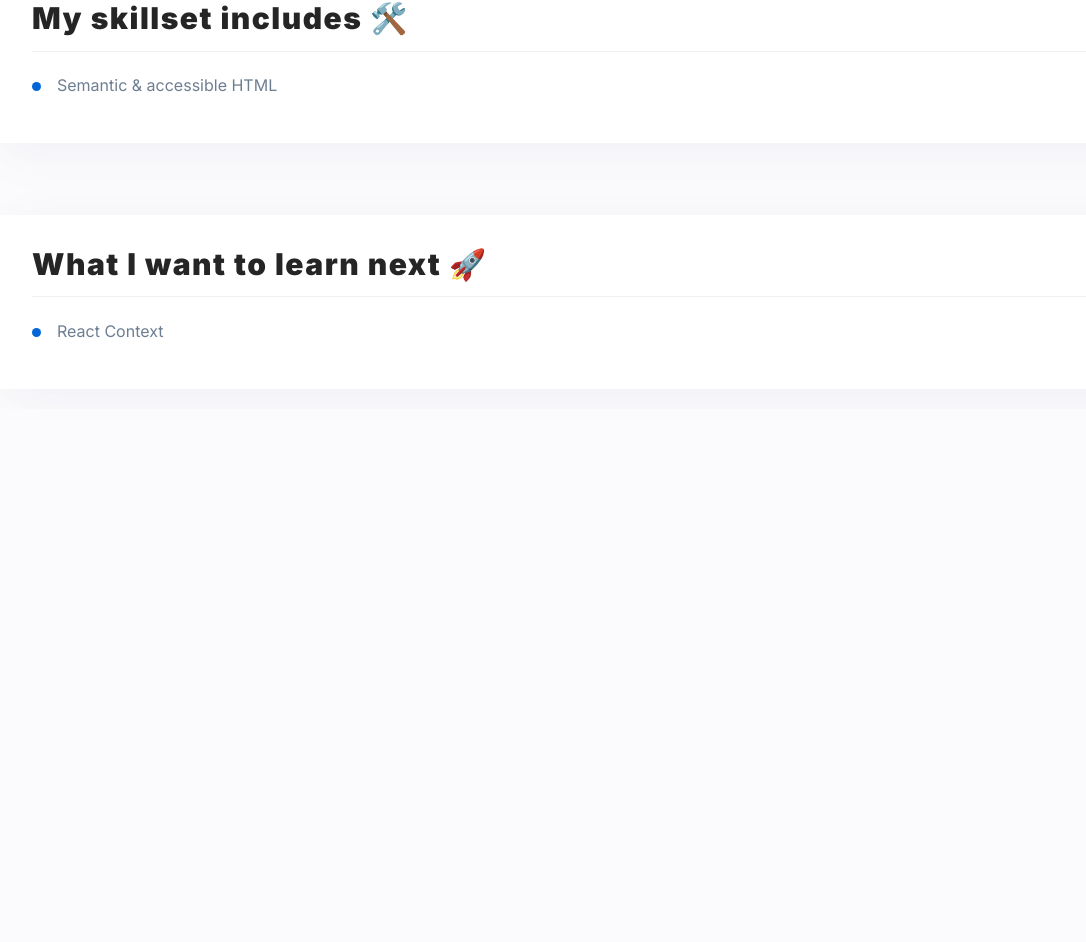
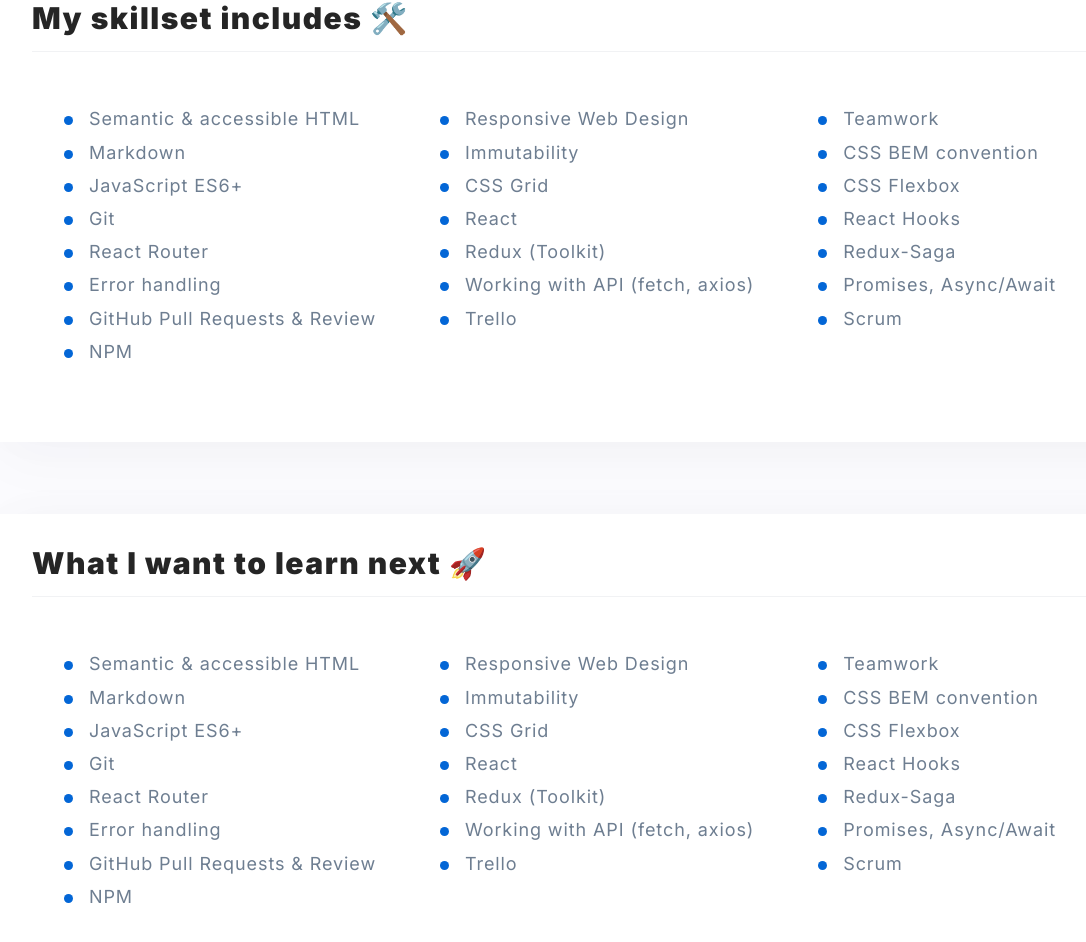
Before and after one commit to AngelikaMallek/homepage, a React (Create React App) app: page / in a window 1280 px wide. Shown: the part 636-1578 px from the top of the page, without its empty margins (52-1138 px from the left). Before the commit the page ends 1045 px from the top, so only its background shows below. Built offline with nearby package versions, Linux system fonts and the light colour scheme.

Commit message:
added skills to section

```diff
--- a/src/App.js
+++ b/src/App.js
@@ -1,28 +1,19 @@
+import { skills } from "./skilset";
 import Container from "./common/Container";
 import Header from "./common/Header";
 import Section from "./common/Section";
-import List from "./features/List";
 
 function App() {
   return (
     <Container>
       <Header />
+      <Section title="My skillset includes 🛠️" body={skills} />
       <Section
-        title={"My skillset includes 🛠️"}
-        body={
-          <List
-            contentList={"Semantic & accessible HTML"}
-          />
+        title="What I want to learn next 🚀"
+        content={
+          "nic"
         }
-        />
-        <Section
-        title={"What I want to learn next 🚀"}
-        body={
-          <List
-            contentList={"React Context"}
-          />
-        }
-        />
+      />
     </Container>
   );
 }
--- a/src/common/Section/index.js
+++ b/src/common/Section/index.js
@@ -1,12 +1,21 @@
-import { StyledSection, Heading, Body } from "./styled";
+import { StyledSection, Heading, Body, StyledList, ListItem, Span } from "./styled";
+import { skills } from "../../skilset";
+import ellipse from "./Ellipse.svg"
 
-const Section = ({ title, body }) => (
+const Section = ({ title }) => (
     <StyledSection>
         <Heading>
             {title}
         </Heading>
         <Body>
-            {body}
+            <StyledList>
+                {skills.map((skill) => (
+                    <ListItem key={skill}>
+                        <img src={ellipse} alt="ellipse"></img>
+                        <Span>{skill}</Span>
+                    </ListItem>
+                ))}
+            </StyledList>
         </Body>
     </StyledSection>
 
--- a/src/common/Section/styled.js
+++ b/src/common/Section/styled.js
@@ -21,3 +21,24 @@
 
 export const Body = styled.div`
 `;
+
+export const StyledList = styled.ul`
+    list-style: none;
+    display: grid;
+    grid-template-columns: auto auto auto;
+    gap: 8px;
+    padding: 30px 32px;
+`;
+
+export const ListItem = styled.li`
+    color: ${({theme}) => theme.colors.scienceBlue};
+    font-size: 18px;
+    font-weight: 400;
+    line-height: 140%;
+    letter-spacing: 0.9px;
+`;
+
+export const Span = styled.span`
+    color: ${({theme}) => theme.colors.slateGray};
+    padding: 0 16px;
+`;
--- a/src/features/List/index.js
+++ /dev/null
@@ -1,15 +0,0 @@
-import { StyledList, ListItem, Span } from "./styled";
-import ellipse from "./Ellipse.svg";
-
-const List = ({contentList}) => (
-    <StyledList>
-        <ListItem>
-            <img src={ellipse}></img>
-            <Span>
-                {contentList}
-            </Span>
-        </ListItem>
-    </StyledList>
-)
-
-export default List;
--- a/src/features/List/styled.js
+++ /dev/null
@@ -1,15 +0,0 @@
-import styled from "styled-components";
-
-export const StyledList = styled.ul`
-    list-style: none;
-    padding: 0;
-`;
-
-export const ListItem = styled.li`
-    color: ${({theme}) => theme.colors.scienceBlue};
-`;
-
-export const Span = styled.span`
-    color: ${({theme}) => theme.colors.slateGray};
-    padding: 0 16px;
-`;
--- /dev/null
+++ b/src/skilset.js
@@ -0,0 +1,25 @@
+
+export const skills = [
+    "Semantic & accessible HTML",
+    "Responsive Web Design",
+    "Teamwork",
+    "Markdown",
+    "Immutability",
+    "CSS BEM convention",
+    "JavaScript ES6+",
+    "CSS Grid",
+    "CSS Flexbox",
+    "Git",
+    "React",
+    "React Hooks",
+    "React Router",
+    "Redux (Toolkit)",
+    "Redux-Saga",
+    "Error handling",
+    "Working with API (fetch, axios)",
+    "Promises, Async/Await",
+    "GitHub Pull Requests & Review",
+    "Trello",
+    "Scrum",
+    "NPM",
+  ];
```
Also changed, not shown: src/common/Section/Ellipse.svg (renamed from src/features/List/Ellipse.svg).
